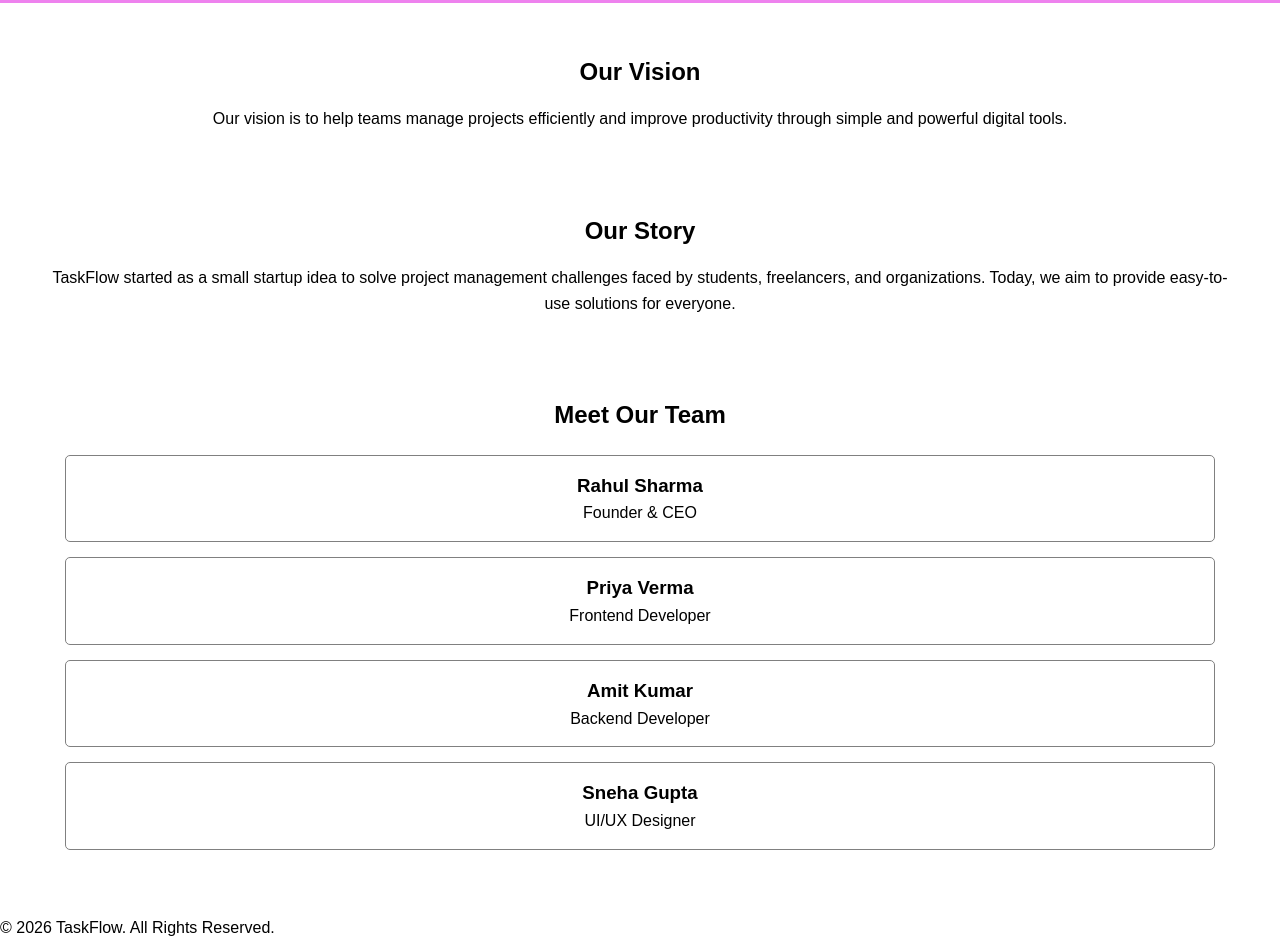
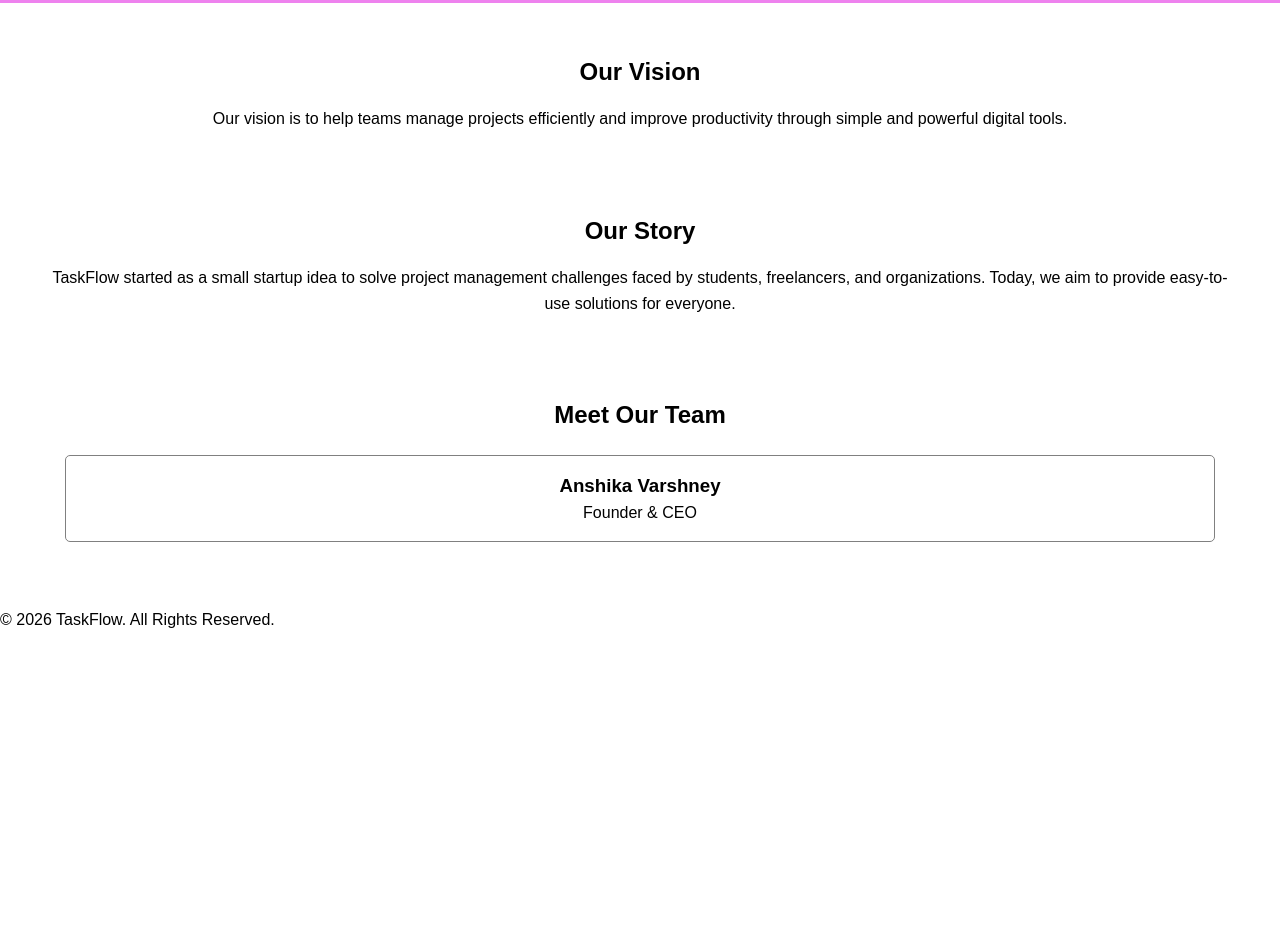
Before and after one commit to anshika-varsh/FullStack-Traninig, a plain HTML site: page git-class/Challenge1/Html/about.html in a window 1280 px wide. Shown: the part 63-1003 px from the top of the page. After the commit the page ends 800 px from the top, so only its background shows below. Drawn offline with Linux system fonts and the light colour scheme.

Commit message:
Some more Changes

```diff
--- a/git-class/Challenge1/Html/about.html
+++ b/git-class/Challenge1/Html/about.html
@@ -43,24 +43,10 @@
         <div class="team-container">
 
             <div class="card">
-                <h3>Rahul Sharma</h3>
+                <h3>Anshika Varshney</h3>
                 <p>Founder & CEO</p>
             </div>
 
-            <div class="card">
-                <h3>Priya Verma</h3>
-                <p>Frontend Developer</p>
-            </div>
-
-            <div class="card">
-                <h3>Amit Kumar</h3>
-                <p>Backend Developer</p>
-            </div>
-
-            <div class="card">
-                <h3>Sneha Gupta</h3>
-                <p>UI/UX Designer</p>
-            </div>
 
         </div>
     </section>
```
